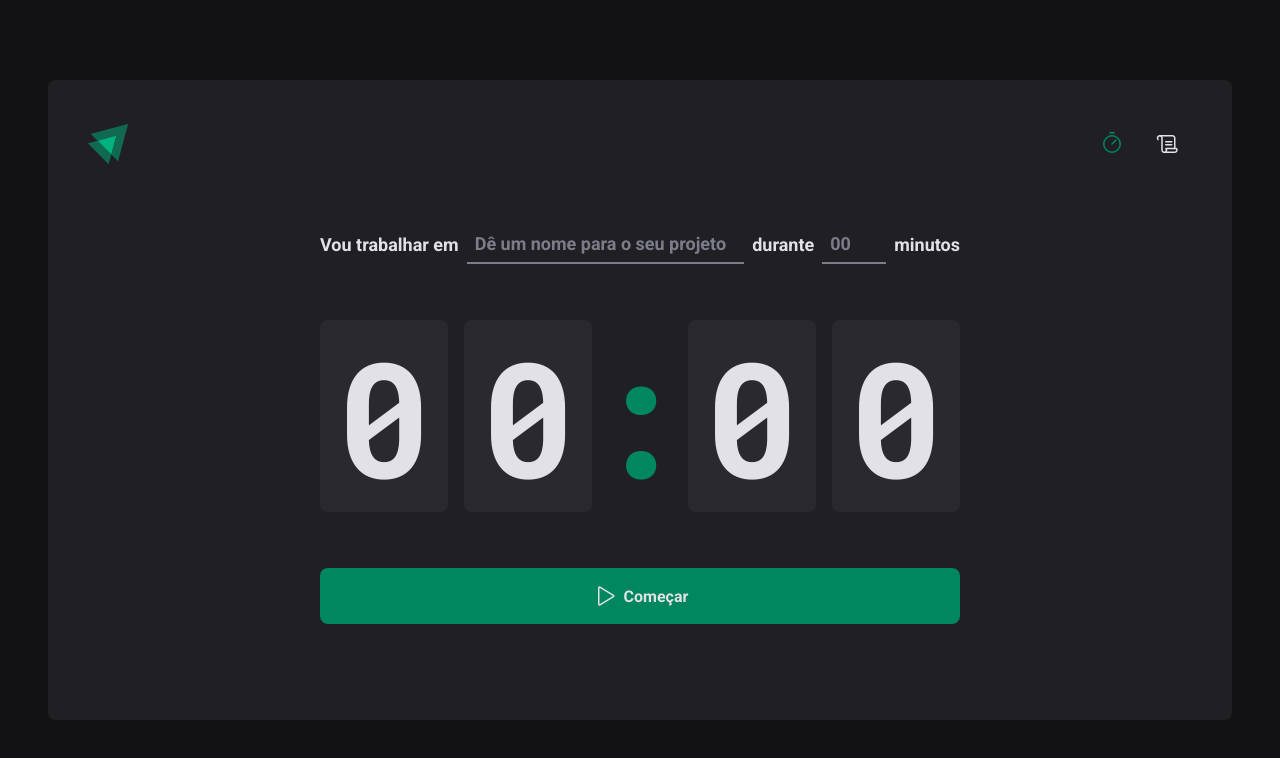
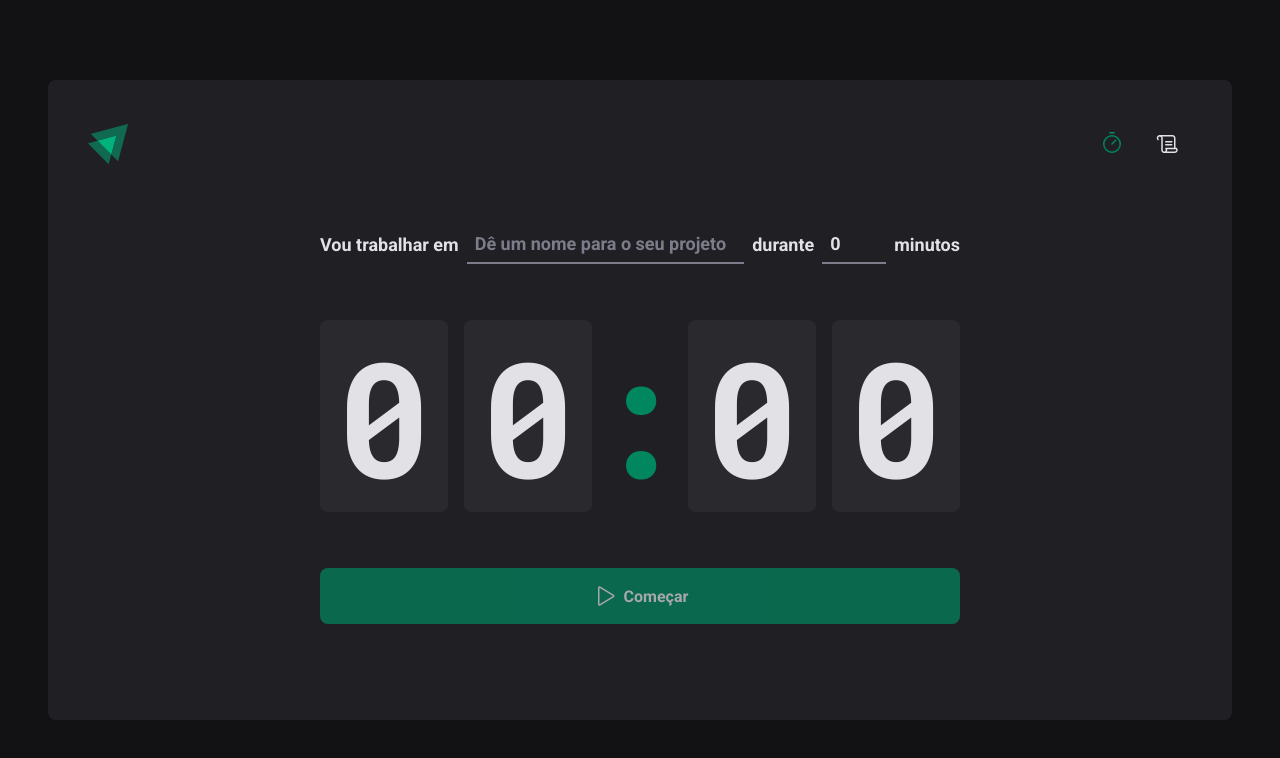
Before and after one commit to gabriel-nt/ignite-timer, a React (Vite) app: page / in a window 1280 px wide. Shown: the top 758 px of the page. Built offline with nearby package versions, Linux system fonts and the light colour scheme.

Commit message:
Adding react-hook-form

```diff
--- a/package.json
+++ b/package.json
@@ -10,11 +10,14 @@
     "lint": "eslint src --ext .ts,.tsx --fix"
   },
   "dependencies": {
+    "@hookform/resolvers": "^2.9.6",
     "phosphor-react": "^1.4.1",
     "react": "^18.2.0",
     "react-dom": "^18.2.0",
+    "react-hook-form": "^7.33.1",
     "react-router-dom": "^6.3.0",
-    "styled-components": "^5.3.5"
+    "styled-components": "^5.3.5",
+    "zod": "^3.17.9"
   },
   "devDependencies": {
     "@rocketseat/eslint-config": "^1.1.3",
--- a/src/pages/Home/index.tsx
+++ b/src/pages/Home/index.tsx
@@ -1,4 +1,7 @@
 import { Play } from 'phosphor-react'
+import { useForm } from 'react-hook-form'
+import { zodResolver } from '@hookform/resolvers/zod'
+import * as zod from 'zod'
 import {
   CountdownContainer,
   FormContainer,
@@ -9,15 +12,43 @@
   TaskInput,
 } from './styles'
 
-export const Home = () => (
+const newCycleFormValidationSchema = zod.object({
+  task: zod.string().min(1, 'Informe a tarefa'),
+  minutesAmount: zod
+    .number()
+    .min(5, 'O ciclo precisa ser de no mínimo 05 minutos')
+    .max(60, 'O ciclo precisa ser de no máximo 60 minutos'),
+})
+
+type NewCycleFormData = zod.infer<typeof newCycleFormValidationSchema>
+
+export const Home = () => {
+  const { register, handleSubmit, watch, reset } = useForm<NewCycleFormData>({
+    resolver: zodResolver(newCycleFormValidationSchema),
+    defaultValues: {
+      task: '',
+      minutesAmount: 0,
+    },
+  })
+
+  const handleCreateNewCycle = (data: NewCycleFormData) => {
+    console.log(data)
+    reset()
+  }
+
+  const task = watch('task')
+  const isSubmitDisabled = !task
+
+  return (
     <HomeContainer>
-    <form>
+      <form onSubmit={handleSubmit(handleCreateNewCycle)}>
         <FormContainer>
           <label htmlFor="task">Vou trabalhar em</label>
           <TaskInput
             id="task"
             type="text"
             list="task-suggestions"
+            {...register('task')}
             placeholder="Dê um nome para o seu projeto"
           />
 
@@ -34,6 +65,9 @@
             step={5}
             min={5}
             max={60}
+            {...register('minutesAmount', {
+              valueAsNumber: true,
+            })}
           />
 
           <span>minutos</span>
@@ -47,10 +81,11 @@
           <span>0</span>
         </CountdownContainer>
 
-      <StartCountdownButton type="submit">
+        <StartCountdownButton type="submit" disabled={isSubmitDisabled}>
           <Play size={24} />
           Começar
         </StartCountdownButton>
       </form>
     </HomeContainer>
   )
+}
```
Also changed, not shown: 1 other file (tests, documents, lock files or other folders). Lines whose indentation alone changed are shown as unchanged.
